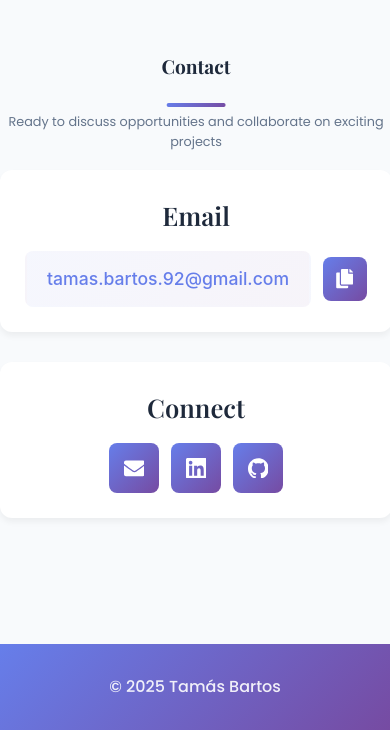
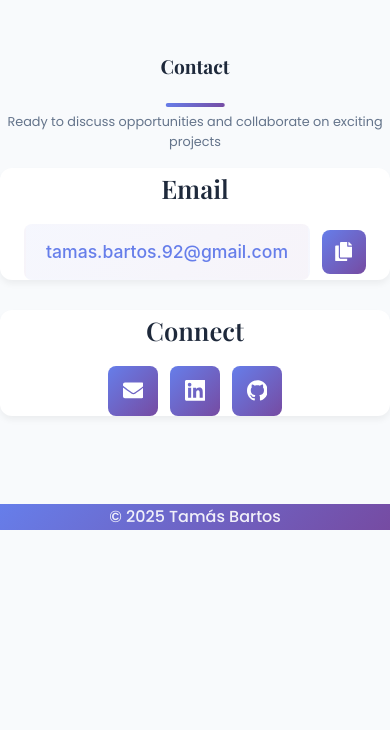
Before and after one commit to battact/cv, a React (Vite) app in the folder ui/: page / in a window 390 px wide. Shown: the part 4426-5156 px from the top of the page. After the commit the page ends 4956 px from the top, so only its background shows below. Built offline with nearby package versions, Linux system fonts and the light colour scheme.

Commit message:
* fix minor css problems

```diff
--- a/ui/src/App.css
+++ b/ui/src/App.css
@@ -103,8 +103,7 @@ html {
   line-height: 1.6;
 }
 
-.skills-icons-grid,
-.contact-content {
+.skills-icons-grid {
   grid-area: content;
 }
 
--- a/ui/src/components/contact/contact.css
+++ b/ui/src/components/contact/contact.css
@@ -1,22 +1,21 @@
 /* Contact Component Styles */
 
-/* Contact section */
+/* Container query support */
 .contact-content {
   max-width: 100%;
-  margin: 0 auto;
   text-align: center;
+  container-type: inline-size;
+  container-name: contact;
 }
 
 .contact-info {
   display: grid;
-  grid-template-columns: repeat(auto-fit, minmax(300px, 1fr));
+  grid-template-columns: repeat(auto-fit, minmax(200px, 1fr));
   gap: 30px;
-  margin-bottom: 40px;
 }
 
 .contact-item {
   background: white;
-  padding: 25px;
   border-radius: 12px;
   box-shadow: 0 4px 6px rgba(0, 0, 0, 0.05);
   transition: transform 0.3s ease;
@@ -70,7 +69,6 @@
   cursor: pointer;
   transition: all 0.3s ease;
   font-size: 1.2rem;
-  padding: 0;
 }
 
 .copy-button svg {
@@ -91,7 +89,6 @@
   display: flex;
   justify-content: center;
   gap: 12px;
-  align-items: center;
 }
 
 .contact-icon-link {
@@ -114,58 +111,8 @@
   color: white;
 }
 
-/* Responsive Styles */
-
-/* Tablet and mobile */
-@media (max-width: 1024px) {
-  .contact-content {
-    grid-area: content;
-  }
-}
-
-@media (max-width: 768px) {
-  .contact-content {
-    grid-area: content;
-  }
-
+@container contact (max-width: 768px) {
   .contact-info {
     grid-template-columns: 1fr;
   }
-
-  .contact-actions {
-    flex-direction: column;
-    align-items: center;
-  }
 }
-
-/* OnePlus 12 and similar high-DPI phones */
-@media (max-width: 480px) and (min-resolution: 2dppx) {
-  .contact-item {
-    padding: 2%;
-    width: 100%;
-  }
-
-  .contact-info {
-    width: 100%;
-    padding: 0;
-  }
-
-  .contact-content {
-    width: 100%;
-    padding: 0 1%;
-  }
-}
-
-@media (max-width: 480px) {
-  .contact-content {
-    grid-area: content !important;
-  }
-
-  .contact-info, .contact-content {
-    width: 100% !important;
-    max-width: 100% !important;
-    margin: 0 !important;
-    padding-left: 0 !important;
-    padding-right: 0 !important;
-  }
-}
--- a/ui/src/components/errorboundary/errorboundary.css
+++ b/ui/src/components/errorboundary/errorboundary.css
@@ -1,6 +1,5 @@
 /* ErrorBoundary Component Styles */
 
-/* Error Boundary */
 .error-boundary {
   display: flex;
   justify-content: center;
--- a/ui/src/components/experience/experience.css
+++ b/ui/src/components/experience/experience.css
@@ -112,6 +112,7 @@
   position: absolute;
   top: 20px;
   right: 20px;
+  padding-bottom: 20px;
   background: none;
   border: none;
   font-size: 2rem;
--- a/ui/src/components/footer/footer.css
+++ b/ui/src/components/footer/footer.css
@@ -2,21 +2,12 @@
 .footer {
   background: linear-gradient(135deg, #667eea 0%, #764ba2 100%);
   color: white;
-  padding: 30px 0;
   text-align: center;
-  margin-top: 40px;
-}
-
-.footer-content {
-  width: 100%;
-  margin: 0 auto;
-  padding: 0 40px;
 }
 
 .footer p {
   font-family: 'Poppins', sans-serif;
   font-size: 1rem;
-  margin: 0;
   font-weight: 500;
   opacity: 0.9;
 }
```
